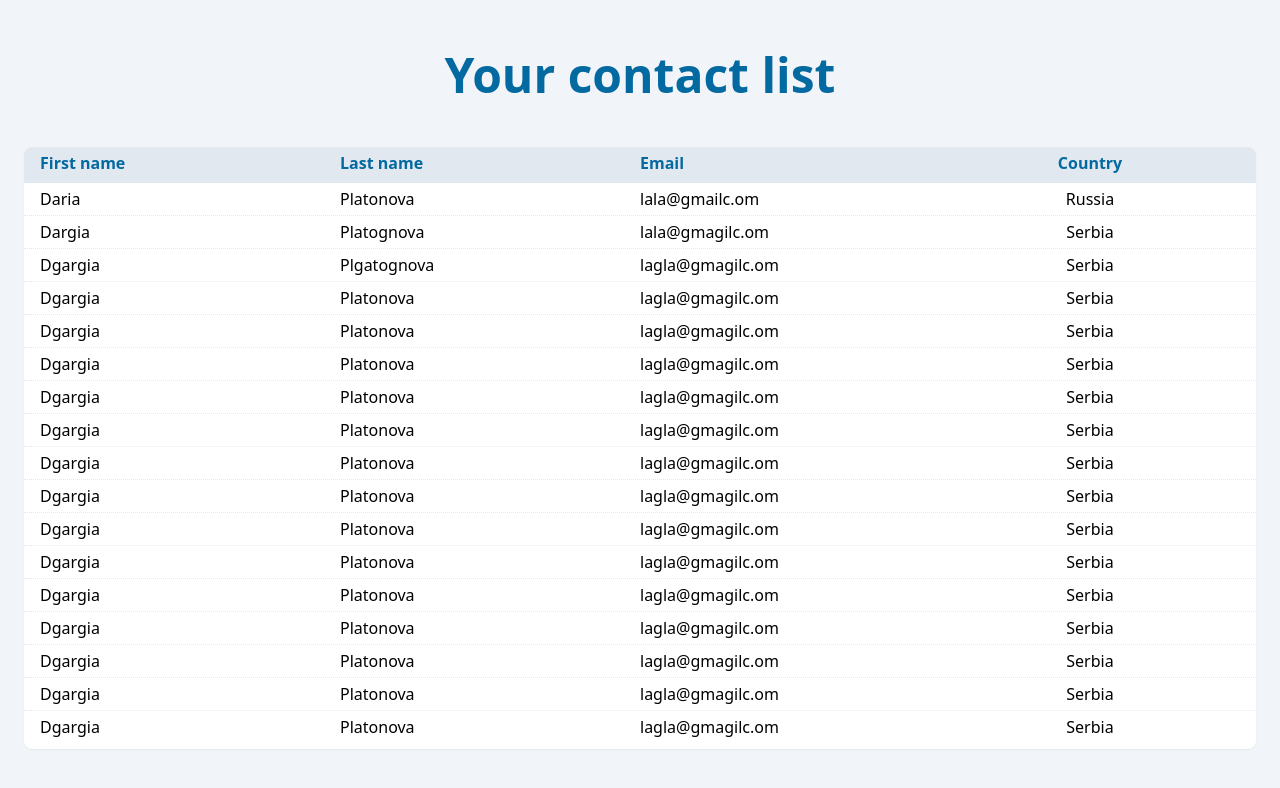
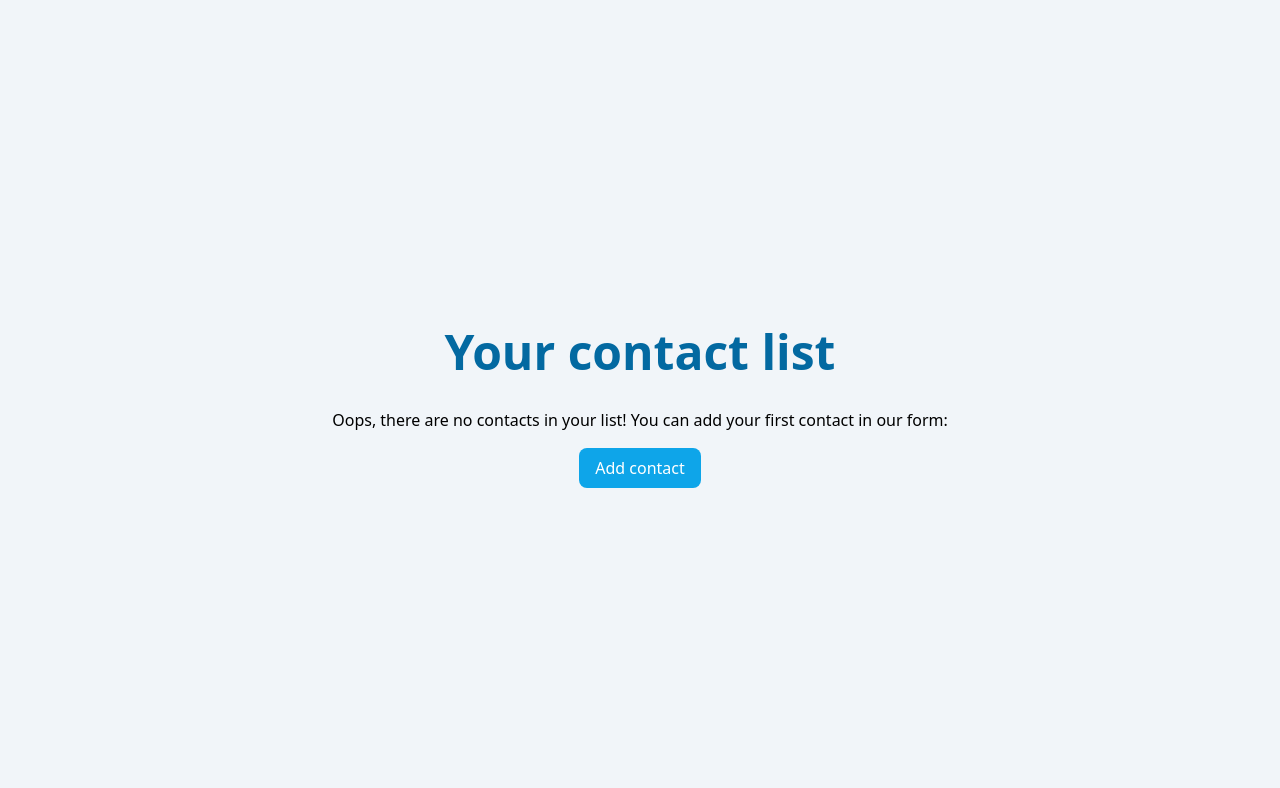
Before and after one commit to dplatonova1/gig, a React (Create React App) app in the folder gig-address-book/: page / in a window 1280 px wide. Shown: the top 788 px of the page. Built offline with nearby package versions, Linux system fonts and the light colour scheme.

Commit message:
add redux toolkit

```diff
--- a/gig-address-book/package.json
+++ b/gig-address-book/package.json
@@ -3,6 +3,8 @@
   "version": "0.1.0",
   "private": true,
   "dependencies": {
+    "@heroicons/react": "^2.0.18",
+    "@reduxjs/toolkit": "^1.9.5",
     "@testing-library/jest-dom": "^5.16.5",
     "@testing-library/react": "^13.4.0",
     "@testing-library/user-event": "^13.5.0",
@@ -14,8 +16,10 @@
     "react": "^18.2.0",
     "react-dom": "^18.2.0",
     "react-hook-form": "^7.45.0-next.1",
+    "react-redux": "^8.1.0",
     "react-scripts": "5.0.1",
     "typescript": "^4.9.5",
+    "uuid": "^9.0.0",
     "web-vitals": "^2.1.4"
   },
   "scripts": {
@@ -43,6 +47,7 @@
     ]
   },
   "devDependencies": {
+    "@types/uuid": "^9.0.2",
     "tailwindcss": "^3.3.2"
   }
 }
--- a/gig-address-book/src/App.tsx
+++ b/gig-address-book/src/App.tsx
@@ -1,16 +1,31 @@
 import React from "react";
 import { FormContainer } from "./form/form.container";
 import { ListComponent } from "./list/list.component";
+import type { RootState } from "./store";
+import { useSelector, useDispatch } from "react-redux";
+import { setOpenForm } from "./contacts/contactSlice";
 
 function App() {
+  const contacts = useSelector((state: RootState) => state.contacts.contacts);
+  const isOpen = useSelector((state: RootState) => state.contacts.isFormOpen);
+  const dispatch = useDispatch();
   return (
     <div className="bg-slate-100 w-screen h-screen p-6 flex flex-col justify-center items-center">
-      <h1 className="text-sky-700 font-bold text-5xl text-center mb-8 mt-4">
-        Your contact list
-      </h1>
-      {/* <FormContainer /> */}
-
-      <ListComponent />
+      <div className="flex w-full justify-end">
+        <h1 className="text-sky-700 m-auto font-bold text-5xl mb-8 mt-4">
+          Your contact list
+        </h1>
+        {contacts.length > 0 && (
+          <button
+            onClick={() => dispatch(setOpenForm(true))}
+            className="self-center bg-sky-500 hover:bg-sky-700 rounded-lg cursor-pointer text-white hover:text-slate-100 px-4 py-2"
+          >
+            Add contact
+          </button>
+        )}
+      </div>
+      {isOpen && <FormContainer editMode={false} />}
+      <ListComponent contacts={contacts} />
     </div>
   );
 }
--- /dev/null
+++ b/gig-address-book/src/contacts/contactSlice.ts
@@ -0,0 +1,46 @@
+import { createSlice } from "@reduxjs/toolkit";
+import type { PayloadAction } from "@reduxjs/toolkit";
+import { FormValues } from "../form/form.component";
+
+export interface ContactState {
+  contacts: FormValues[];
+  isFormOpen: boolean;
+}
+
+const initialState: ContactState = {
+  contacts: [],
+  isFormOpen: false,
+};
+
+export const contactsSlice = createSlice({
+  name: "contacts",
+  initialState,
+  reducers: {
+    addContact: (state, action) => {
+      console.log(action.payload);
+      state.contacts.push(action.payload);
+    },
+    deleteContact: (state, action) => {
+      console.log(action.payload);
+      state.contacts.filter((el) => el.id === action.payload.id);
+    },
+    editContact: (state, action) => {
+      console.log(action.payload);
+      let itemtopatch = state.contacts.findIndex(
+        (el) => el.id === action.payload.id
+      );
+      state.contacts
+        .slice(0, itemtopatch)
+        .concat(action.payload)
+        .concat(state.contacts.slice(itemtopatch + 1));
+    },
+    setOpenForm: (state, action) => {
+      state.isFormOpen = action.payload;
+    },
+  },
+});
+
+export const { addContact, deleteContact, editContact, setOpenForm } =
+  contactsSlice.actions;
+
+export default contactsSlice.reducer;
--- a/gig-address-book/src/form/form.component.tsx
+++ b/gig-address-book/src/form/form.component.tsx
@@ -1,11 +1,15 @@
-import React, { useMemo, MouseEvent } from "react";
+import React, { useMemo, MouseEvent, useState } from "react";
 import { useForm, SubmitHandler } from "react-hook-form";
 import countries from "countries-list";
 import { Input } from "../input/input.component";
+import { XMarkIcon } from "@heroicons/react/24/outline";
+import { setOpenForm } from "../contacts/contactSlice";
+import { useDispatch } from "react-redux";
 
 export type Field = "first_name" | "last_name" | "email" | "country";
 
 export interface FormValues {
+  id: number;
   first_name: string;
   last_name: string;
   email: string;
@@ -16,20 +20,23 @@ export interface FormProps {
   editMode: boolean;
   onSubmit: SubmitHandler<FormValues>;
   onDelete: (data: FormValues) => void;
+  onEdit: (data: FormValues) => void;
 }
 
 export const FormComponent = (props: FormProps) => {
-  const { onSubmit, editMode, onDelete } = props;
+  const { onSubmit, editMode, onDelete, onEdit } = props;
+  const dispatch = useDispatch();
   const {
     register,
     handleSubmit,
     formState: { errors },
   } = useForm<FormValues>({
     defaultValues: {
-      first_name: "Daria",
-      last_name: "Platonova",
-      email: "lala@gmailc.om",
-      country: "Russia",
+      id: 0,
+      first_name: "",
+      last_name: "",
+      email: "",
+      country: "",
     },
   });
 
@@ -42,28 +49,38 @@ export const FormComponent = (props: FormProps) => {
 
   const handleDelete = (e: MouseEvent<HTMLButtonElement>) => {
     // onDelete(e.target);
+    console.log(e.currentTarget);
+  };
+
+  const handleEdit = (e: MouseEvent<HTMLButtonElement>) => {
+    // onDelete(e.target);
+    console.log(e.currentTarget);
   };
 
   return (
+    <>
       <form
         onSubmit={handleSubmit(onSubmit)}
-      className="container mx-auto p-4 w-3/6 bg-white rounded-lg shadow-sm"
+        className="container z-10 relative mx-auto p-4 w-3/6 bg-white rounded-lg shadow-sm"
       >
+        <button
+          onClick={() => dispatch(setOpenForm(false))}
+          className="absolute right-3 top-2 hover:bg-slate-200 rounded-lg p-1"
+        >
+          <XMarkIcon className="h-6 w-6 text-sky-700" />
+        </button>
         <div>
           <h1 className="text-xl text-sky-700 font-semibold mb-1">
             {editMode ? "Edit contact" : "Add contact"}
           </h1>
-
           <Input name={"first_name"} required={true} register={register} />
           {errors.first_name?.type === "required" && (
             <p className="text-red-700 mb-4">First name is required</p>
           )}
-
           <Input name={"last_name"} required={true} register={register} />
           {errors.last_name?.type === "required" && (
             <p className="text-red-700 mb-4">Last name is required</p>
           )}
-
           <Input
             name={"email"}
             required={true}
@@ -76,7 +93,6 @@ export const FormComponent = (props: FormProps) => {
           {errors.email?.type === "pattern" && (
             <p className="text-red-700 mb-4">Please enter valid email</p>
           )}
-
           <div className="flex flex-col my-4">
             <label
               className="text-sky-700 font-semibold mb-1"
@@ -94,22 +110,35 @@ export const FormComponent = (props: FormProps) => {
             </select>
           </div>
         </div>
+
+        {editMode ? (
           <div className="flex w-full justify-between">
+            <button
+              onClick={handleEdit}
+              className="bg-sky-500 hover:bg-sky-700 rounded-lg cursor-pointer text-white hover:text-slate-100 px-4 py-2"
+            >
+              Edit
+            </button>
+            <button
+              onClick={handleDelete}
+              className="bg-red-500 hover:bg-red-700 rounded-lg cursor-pointer text-white hover:text-slate-100 px-4 py-2"
+            >
+              Delete
+            </button>{" "}
+          </div>
+        ) : (
           <button
             type="submit"
             className="bg-sky-500 hover:bg-sky-700 rounded-lg cursor-pointer text-white hover:text-slate-100 px-4 py-2"
           >
             Submit
           </button>
-        {editMode && (
-          <button
-            onClick={handleDelete}
-            className="bg-red-500 hover:bg-red-700 rounded-lg cursor-pointer text-white hover:text-slate-100 px-4 py-2"
-          >
-            Delete
-          </button>
         )}
-      </div>
       </form>
+      <div
+        onClick={() => dispatch(setOpenForm(false))}
+        className="absolute inset-y-0 opacity-50 w-full h-full bg-black z-0"
+      ></div>
+    </>
   );
 };
--- a/gig-address-book/src/form/form.container.ts
+++ b/gig-address-book/src/form/form.container.ts
@@ -1,18 +1,42 @@
-import React, { createElement, useState, useMemo } from "react";
+import React, { createElement, useState, useMemo, useCallback } from "react";
 import { FormComponent, FormValues } from "./form.component";
 import { SubmitHandler } from "react-hook-form";
+import { useDispatch } from "react-redux";
+import {
+  addContact,
+  deleteContact,
+  editContact,
+  setOpenForm,
+} from "../contacts/contactSlice";
+import { v4 as uuidv4 } from "uuid";
 
-export const FormContainer = () => {
-  const [contacts, setContacts] = useState<FormValues[]>([]);
-  const onSubmit: SubmitHandler<FormValues> = (data) => {
-    const listOfContacts = contacts.concat(data);
-    setContacts(listOfContacts);
+interface FormContainerProps {
+  editMode: boolean;
+}
+
+export const FormContainer = (props: FormContainerProps) => {
+  const { editMode } = props;
+  const dispatch = useDispatch();
+
+  const onSubmit: SubmitHandler<FormValues> = useCallback((data) => {
+    dispatch(addContact({ ...data, id: uuidv4() }));
+    dispatch(setOpenForm(false));
+  }, []);
+
+  const onDelete = (data: FormValues) => {
+    dispatch(deleteContact(data));
+    dispatch(setOpenForm(false));
   };
 
-  const onDelete = (data: FormValues) => {
-    console.log(data);
-    // const listOfContacts = contacts.find({data});
-    // setContacts(listOfContacts);
+  const onEdit = (data: FormValues) => {
+    dispatch(editContact(data));
+    dispatch(setOpenForm(false));
   };
-  return createElement(FormComponent, { onSubmit, onDelete, editMode: true });
+
+  return createElement(FormComponent, {
+    onSubmit,
+    onDelete,
+    onEdit,
+    editMode,
+  });
 };
--- a/gig-address-book/src/index.tsx
+++ b/gig-address-book/src/index.tsx
@@ -1,14 +1,18 @@
-import React from 'react';
-import ReactDOM from 'react-dom/client';
-import './index.css';
-import App from './App';
+import React from "react";
+import ReactDOM from "react-dom/client";
+import "./index.css";
+import App from "./App";
+import { store } from "./store";
+import { Provider } from "react-redux";
 
 const root = ReactDOM.createRoot(
-  document.getElementById('root') as HTMLElement
+  document.getElementById("root") as HTMLElement
 );
 root.render(
   <React.StrictMode>
-    <App />
+    <Provider store={store}>
+      <App />
+    </Provider>
   </React.StrictMode>
 );
 
--- a/gig-address-book/src/list/list.component.tsx
+++ b/gig-address-book/src/list/list.component.tsx
@@ -1,130 +1,19 @@
-import React from "react";
+import React, { useMemo, useCallback } from "react";
 import { ListCardComponent } from "./list-card/list-card.component";
+import { FormValues } from "../form/form.component";
+import { useSelector, useDispatch } from "react-redux";
+import { RootState } from "../store";
+import { setOpenForm } from "../contacts/contactSlice";
 
-const data = [
-  {
-    first_name: "Daria",
-    last_name: "Platonova",
-    email: "lala@gmailc.om",
-    country: "Russia",
-  },
+interface ListComponentProps {
+  contacts: FormValues[];
+}
+export const ListComponent = (props: ListComponentProps) => {
+  const { contacts } = props;
+  const dispatch = useDispatch();
 
-  {
-    first_name: "Dargia",
-    last_name: "Platognova",
-    email: "lala@gmagilc.om",
-    country: "Serbia",
-  },
-
-  {
-    first_name: "Dgargia",
-    last_name: "Plgatognova",
-    email: "lagla@gmagilc.om",
-    country: "Serbia",
-  },
-
-  {
-    first_name: "Dgargia",
-    last_name: "Platonova",
-    email: "lagla@gmagilc.om",
-    country: "Serbia",
-  },
-
-  {
-    first_name: "Dgargia",
-    last_name: "Platonova",
-    email: "lagla@gmagilc.om",
-    country: "Serbia",
-  },
-
-  {
-    first_name: "Dgargia",
-    last_name: "Platonova",
-    email: "lagla@gmagilc.om",
-    country: "Serbia",
-  },
-
-  {
-    first_name: "Dgargia",
-    last_name: "Platonova",
-    email: "lagla@gmagilc.om",
-    country: "Serbia",
-  },
-
-  {
-    first_name: "Dgargia",
-    last_name: "Platonova",
-    email: "lagla@gmagilc.om",
-    country: "Serbia",
-  },
-
-  {
-    first_name: "Dgargia",
-    last_name: "Platonova",
-    email: "lagla@gmagilc.om",
-    country: "Serbia",
-  },
-
-  {
-    first_name: "Dgargia",
-    last_name: "Platonova",
-    email: "lagla@gmagilc.om",
-    country: "Serbia",
-  },
-
-  {
-    first_name: "Dgargia",
-    last_name: "Platonova",
-    email: "lagla@gmagilc.om",
-    country: "Serbia",
-  },
-
-  {
-    first_name: "Dgargia",
-    last_name: "Platonova",
-    email: "lagla@gmagilc.om",
-    country: "Serbia",
-  },
-
-  {
-    first_name: "Dgargia",
-    last_name: "Platonova",
-    email: "lagla@gmagilc.om",
-    country: "Serbia",
-  },
-
-  {
-    first_name: "Dgargia",
-    last_name: "Platonova",
-    email: "lagla@gmagilc.om",
-    country: "Serbia",
-  },
-
-  {
-    first_name: "Dgargia",
-    last_name: "Platonova",
-    email: "lagla@gmagilc.om",
-    country: "Serbia",
-  },
-
-  {
-    first_name: "Dgargia",
-    last_name: "Platonova",
-    email: "lagla@gmagilc.om",
-    country: "Serbia",
-  },
-
-  {
-    first_name: "Dgargia",
-    last_name: "Platonova",
-    email: "lagla@gmagilc.om",
-    country: "Serbia",
-  },
-];
-
-export const ListComponent = () => {
-  return (
-    <div className="bg-white rounded-lg shadow-sm w-full h-4/5 m-4 overflow-hidden">
+  return contacts.length >= 1 ? (
+    <div className="bg-white rounded-lg shadow-sm w-full h-min m-4 overflow-hidden">
       <div className="px-4 py-1 flex justify-between bg-slate-200 ">
         <div className="w-1/4 text-sky-700 font-semibold mb-1">First name</div>
         <div className="w-1/4 text-sky-700 font-semibold mb-1">Last name</div>
@@ -134,7 +23,7 @@ export const ListComponent = () => {
         </div>
       </div>
       <div className="flex flex-col divide-y divide-dotted h-full overflow-y-auto">
-        {data.map((contact, index) => {
+        {contacts.map((contact, index) => {
           return (
             <ListCardComponent
               key={index}
@@ -147,5 +36,18 @@ export const ListComponent = () => {
         })}
       </div>
     </div>
+  ) : (
+    <div className="w-3/5 flex flex-col justify-center items-center">
+      <div className="text-center mb-4">
+        Oops, there are no contacts in your list! You can add your first contact
+        in our form:
+      </div>
+      <button
+        onClick={() => dispatch(setOpenForm(true))}
+        className="bg-sky-500 hover:bg-sky-700 rounded-lg cursor-pointer text-white hover:text-slate-100 px-4 py-2"
+      >
+        Add contact
+      </button>
+    </div>
   );
 };
--- /dev/null
+++ b/gig-address-book/src/store.ts
@@ -0,0 +1,9 @@
+import { configureStore } from "@reduxjs/toolkit";
+import contactsReducer from "./contacts/contactSlice";
+
+export const store = configureStore({
+  reducer: { contacts: contactsReducer },
+});
+
+export type RootState = ReturnType<typeof store.getState>;
+export type AppDispatch = typeof store.dispatch;
```
Also changed, not shown: 1 other file (tests, documents, lock files or other folders). Lines whose indentation alone changed are shown as unchanged.
